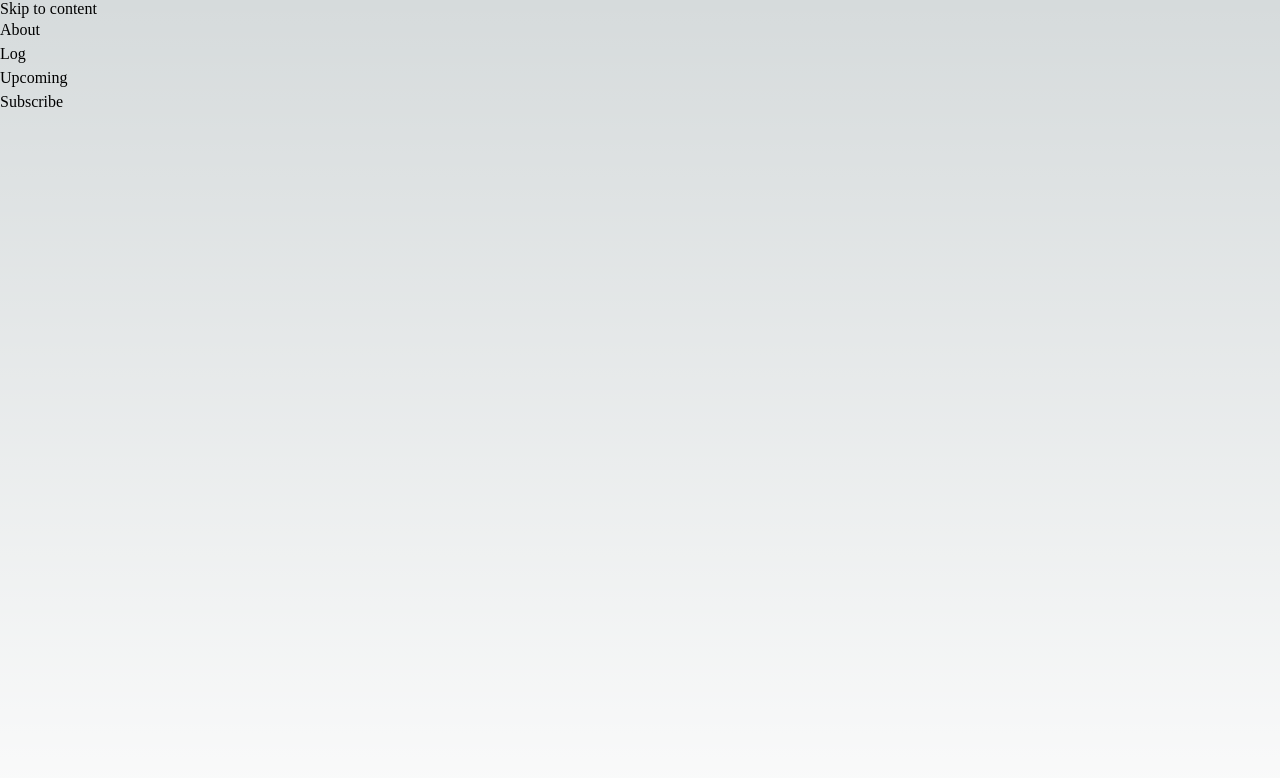
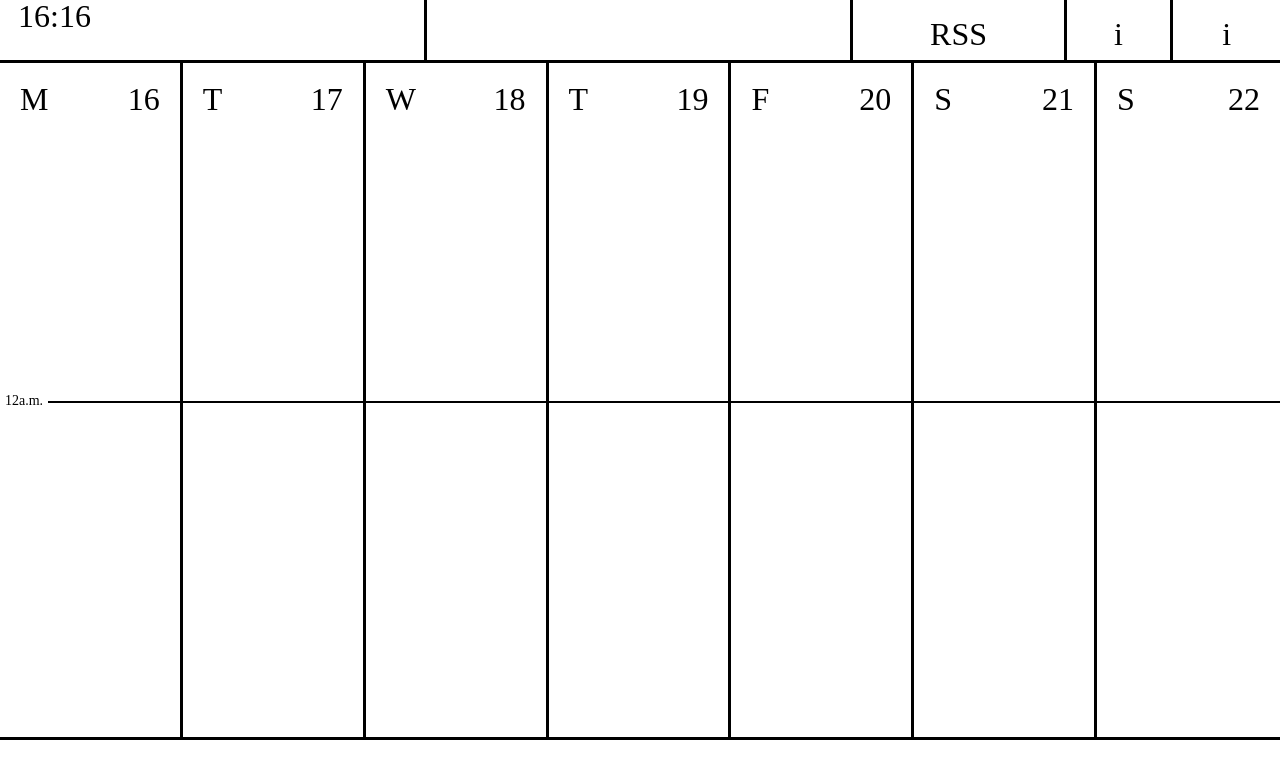
Before and after one commit to KraigWalker/1616, a Next.js app: page / in a window 1280 px wide. Shown: the top 778 px of the page. Built offline with nearby package versions, Linux system fonts and the light colour scheme.

Commit message:
create initial grid layout

```diff
--- a/pages/api/hello.js
+++ b/pages/api/hello.js
@@ -1,7 +1,7 @@
 // Next.js API route support: https://nextjs.org/docs/api-routes/introduction
 
 export const config = {
-  runtime: 'experimental-edge',
+  runtime: 'edge',
 };
 
 export default function handler(req, res) {
--- a/pages/index.js
+++ b/pages/index.js
@@ -14,24 +14,54 @@ export default function Home() {
         <meta name="viewport" content="width=device-width, initial-scale=1" />
         <link rel="icon" href="/favicon.ico" />
       </Head>
-      <div className="nav-container">
-      <nav aria-labelledby='nav-label'>
+      <header>
+        <nav aria-labelledby='nav-label' className={styles.header}>
           <h2 id="nav-label" className={styles.vh}>Site</h2>
-        <div>
-          <Link href="/"><span className={styles.vh}>16:16 home page</span></Link>
+          <div className={styles.logo}>
+            <Link href="/" className={styles.logoText}>16:16<span className={styles.vh}> home page</span></Link>
+          </div>
+          <div className={styles.selector}>
+
+          </div>
+          <div className={styles.podcast}><div className={'text'}>RSS</div></div>
+          <div className={styles.info}><div>i</div></div>
+          <div className={styles.newsletter}><div>i</div></div>
+          </nav>
+        </header>
+      <main className={styles.main}>
+        <div className={styles.noon}></div>
+        <div className={styles.calendar}>
+          <div className={styles.day}>
+            <div className={styles.text}>M</div>
+            <div className={styles.number}>16</div>
+          </div>
+          <div className={styles.day}>
+          <div className={styles.text}>T</div>
+            <div className={styles.number}>17</div>
+          </div>
+          <div className={styles.day}>
+            <div className={styles.text}>W</div>
+            <div className={styles.number}>18</div>
+          </div>
+          <div className={styles.day}>
+            <div className={styles.text}>T</div>
+            <div className={styles.number}>19</div>
+          </div>
+          <div className={styles.day}>
+            <div className={styles.text}>F</div>
+            <div className={styles.number}>20</div>
+          </div>
+          <div className={styles.day}>
+            <div className={styles.text}>S</div>
+            <div className={styles.number}>21</div>
+          </div>
+          <div className={`${styles.day} ${styles.last}`}>
+            <div className={styles.text}>S</div>
+            <div className={styles.number}>22</div>
+          </div>
         </div>
-        <ul>
-          <li><a>About</a></li>
-          <li><a>Log</a></li>
-          <li><a>Upcoming</a></li>
-          <li><a>Subscribe</a></li>
-          {/** @todo add space for a serviceworker installed status indicator, and notification counter */}
-        </ul>
-        </nav>
-        </div>
-      <main className={styles.main}>
-
       </main>
+      <footer className={styles.footer}></footer>
     </>
   )
 }
--- a/styles/Home.module.css
+++ b/styles/Home.module.css
@@ -1,10 +1,75 @@
-.main {
+.header {
   display: flex;
-  flex-direction: column;
+  flex-wrap: nowrap;
   justify-content: space-between;
-  align-items: center;
-  padding: 6rem;
-  min-height: 100vh;
+  width: 100%;
+  height: auto;
+  overflow: auto;
+  z-index: 997;
+  top: 0;
+  left: 0;
+  border-bottom: 3px solid #000;
+  background: #fff;
+}
+
+.logo {
+  width: 33.333%;
+  height: 60px;
+  border-right: 3px solid #000;
+}
+
+.logoText {
+  font-size: 32px;
+  line-height: 1;
+  padding: 18px;
+  padding-bottom: 10px;
+}
+
+.podcast {
+  width: 16.666%;
+  height: 60px;
+  overflow: auto;
+  border-right: 3px solid #000;
+  line-height: 1;
+  font-size: 32px;
+  text-align: center;
+  padding: 18px;
+  padding-bottom: 10px;
+}
+
+.info {
+  width: 8.33%;
+  height: 60px;
+  overflow: auto;
+  border-right: 3px solid #000;
+  font-size: 32px;
+  line-height: 1;
+  text-align: center;
+  padding: 18px;
+  padding-bottom: 10px;
+
+}
+
+.newsletter {
+  width: 8.33%;
+  height: 60px;
+  overflow: auto;
+  font-size: 32px;
+  line-height: 1;
+  text-align: center;
+  padding: 18px;
+  padding-bottom: 10px;
+}
+
+.selector {
+  width: 33.333%;
+  height: 60px;
+  border-right: 3px solid #000;
+  line-height: 1;
+  font-size: 32px;
+  text-transform: capitalize;
+  text-align: center;
+  overflow: hidden;
 }
 
 .description {
@@ -43,17 +108,63 @@
   width: 1px;
 }
 
-.code {
-  font-weight: 700;
-  font-family: var(--font-mono);
+.calendar {
+  width: 100%;
+  overflow: hidden;
+  height: calc(100vh - 126px);
 }
 
-.grid {
-  display: grid;
-  grid-template-columns: repeat(4, minmax(25%, auto));
-  width: var(--max-width);
-  max-width: 100%;
+.noon {
+  width: 100% !important;
+  height: 2px;
+  background: #000;
+  position: absolute;
+    z-index: 1;
+    right: 0px;
+    top: 50%;
+    margin-top: 1px;
 }
+
+.noon::before {
+  content: "12a.m.";
+  width: auto;
+  font-size: 14px;
+  line-height: 1;
+  background: #FFF;
+  position: absolute;
+  left: 0px;
+  top: -12px;
+  padding: 5px;
+}
+
+.day {
+  width: calc(100% / 7);
+  height: 100%;
+  border-right: 3px solid #000000;
+  float: left;
+  position: relative;
+}
+
+.day.last {
+  border-right: none;
+}
+
+.day >.text {
+  font-size: 32px;
+  line-height: 1;
+  top: 20px;
+  left: 20px;
+  position: absolute;
+}
+
+.day >.number {
+  font-size: 32px;
+  line-height: 1;
+  top: 20px;
+  right: 20px;
+  position: absolute;
+}
+
 
 .card {
   padding: 1rem 1.2rem;
@@ -117,6 +228,17 @@
   position: relative;
 }
 
+.footer {
+  width: 100%;
+  height: 60px;
+  z-index: 999;
+  bottom: 0;
+  left: 0;
+  background: #fff;
+  border-top: 3px solid #000;
+  padding-bottom: env(safe-area-inset-bottom);
+}
+
 /* Enable hover only on non-touch devices */
 @media (hover: hover) and (pointer: fine) {
   .card:hover {
@@ -141,29 +263,10 @@
     padding: 4rem;
   }
 
-  .grid {
-    grid-template-columns: 1fr;
-    margin-bottom: 120px;
-    max-width: 320px;
-    text-align: center;
-  }
-
   .card {
     padding: 1rem 2.5rem;
   }
 
-  .card h2 {
-    margin-bottom: 0.5rem;
-  }
-
-  .center {
-    padding: 8rem 0 6rem;
-  }
-
-  .center::before {
-    transform: none;
-    height: 300px;
-  }
 
   .description {
     font-size: 0.8rem;
@@ -211,25 +314,3 @@
     z-index: 1;
   }
 }
-
-/* Tablet and Smaller Desktop */
-@media (min-width: 701px) and (max-width: 1120px) {
-  .grid {
-    grid-template-columns: repeat(2, 50%);
-  }
-}
-
-@media (prefers-color-scheme: dark) {
-  .logo {
-    filter: invert(1) drop-shadow(0 0 0.3rem #ffffff70);
-  }
-}
-
-@keyframes rotate {
-  from {
-    transform: rotate(360deg);
-  }
-  to {
-    transform: rotate(0deg);
-  }
-}
--- a/styles/globals.css
+++ b/styles/globals.css
@@ -87,12 +87,7 @@ body {
 
 body {
   color: rgb(var(--foreground-rgb));
-  background: linear-gradient(
-      to bottom,
-      transparent,
-      rgb(var(--background-end-rgb))
-    )
-    rgb(var(--background-start-rgb));
+  background: #fff;
 }
 
 a {
@@ -118,7 +113,7 @@ a {
   line-height: 1.5;
 }
 
-.vh {
+.vh, .skip-link {
   clip-path: inset(50%);
   height: 1px;
   overflow: hidden;
```
